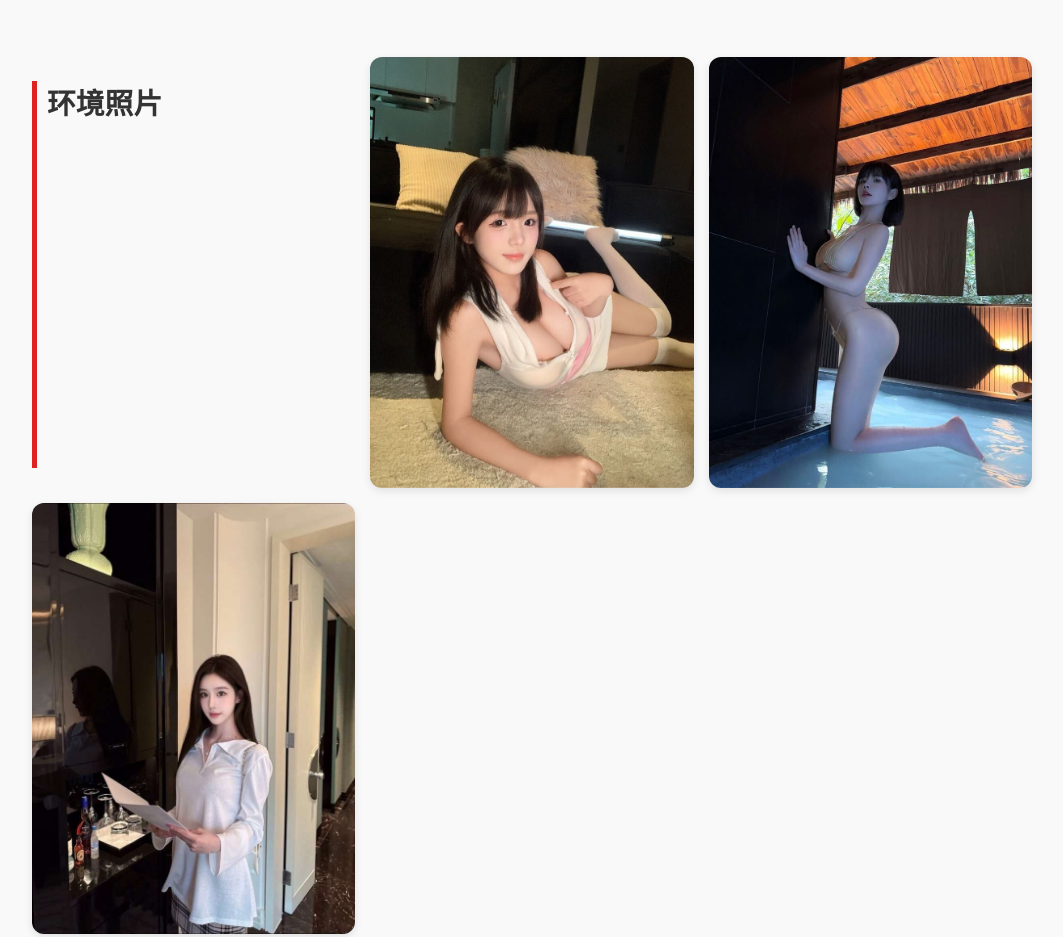
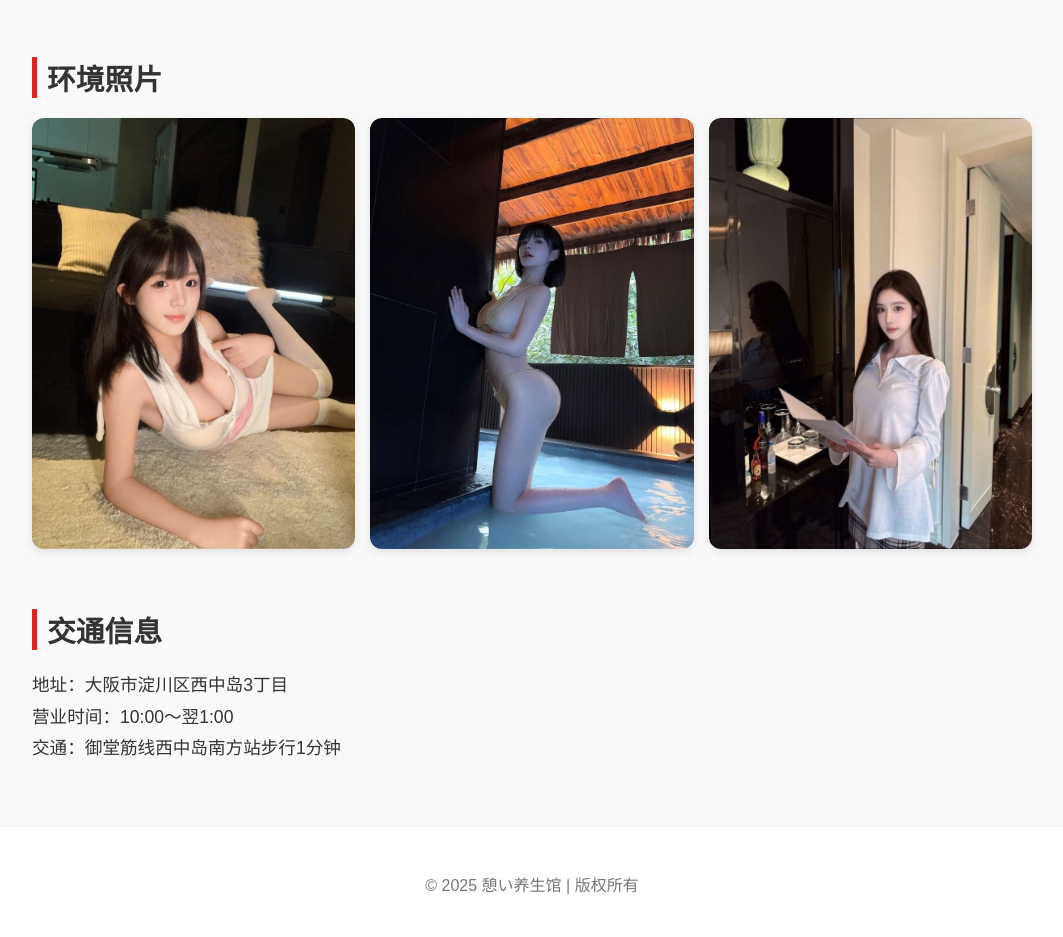
Before and after one commit to BravoPaul/jp_vio, a plain HTML site: page index.html in a window 1280 px wide. Shown: the part 643-1580 px from the top of the page, without its empty margins (108-1171 px from the left). Drawn offline with Linux system fonts and the light colour scheme.

Commit message:
调整布局

```diff
--- a/index.html
+++ b/index.html
@@ -22,6 +22,7 @@
 
     .about p, .services p, .access p { font-size: 1.1em; line-height: 1.8; }
 
+    .gallery-wrapper { margin-top: 20px; }
     .gallery { display: grid; grid-template-columns: repeat(auto-fit, minmax(280px, 1fr)); gap: 15px; }
     .gallery img { width: 100%; height: auto; border-radius: 12px; box-shadow: 0 3px 8px rgba(0,0,0,0.1); transition: transform 0.3s; }
     .gallery img:hover { transform: scale(1.05); }
@@ -63,11 +64,11 @@
          ・VIP套餐（90分钟） - ¥9,000</p>
     </section>
 
-    <section id="gallery" class="gallery">
+    <section id="gallery" class="gallery-section">
       <h2>环境照片</h2>
-      <img src="images/photo1.jpg" alt="店内环境1">
-      <img src="images/photo2.jpg" alt="店内环境2">
-      <img src="images/photo3.jpg" alt="店内环境3">
+      <div class="gallery-wrapper">
+        <div class="gallery"></div>
+      </div>
     </section>
 
     <section id="access" class="access">
@@ -100,7 +101,6 @@
     document.getElementById('phone-num').textContent = config.phoneNumber;
 
     const gallery = document.querySelector('.gallery');
-    gallery.innerHTML = '<h2>环境照片</h2>';
     config.imageList.forEach(src => {
       const img = document.createElement('img');
       img.src = src;
```
